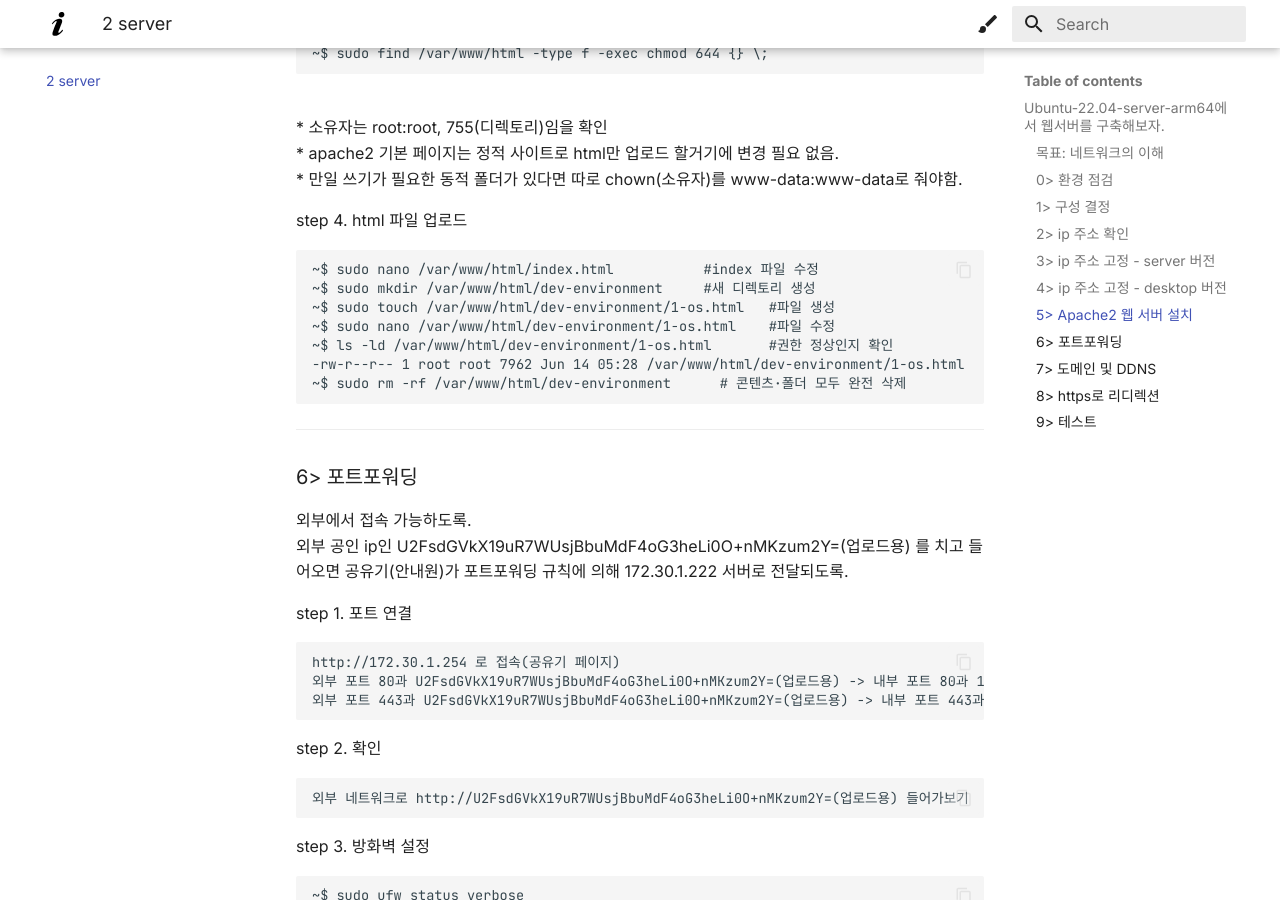
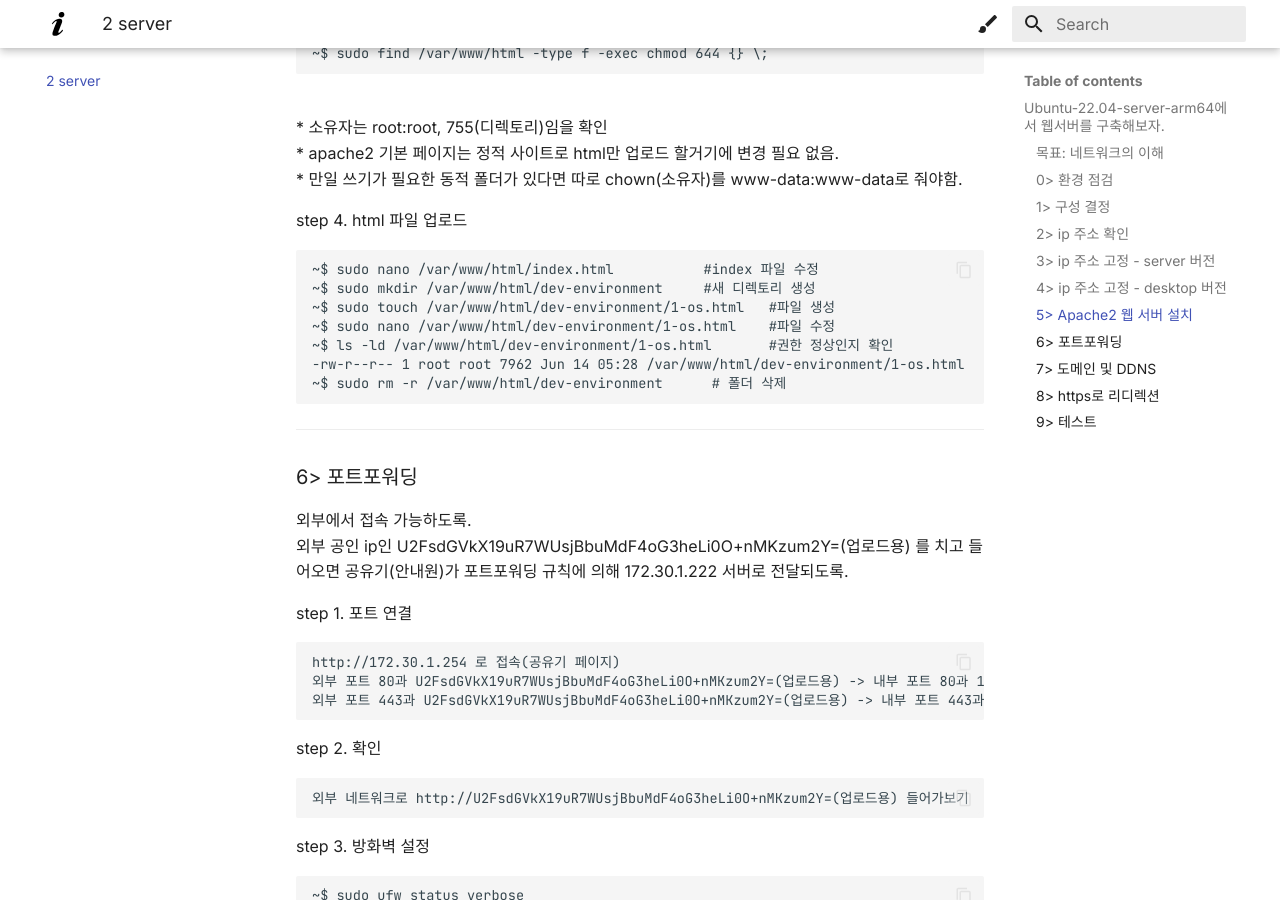
Before and after one commit to kkongnyang2/server-build, an MkDocs documentation site: the page built from docs/2-server.md, in a window 1280 px wide and 900 px high, scrolled down 4842 px. Built offline with MkDocs 1.6.1 and Material for MkDocs 9.7.7, drawn with Linux system fonts in a browser that asks for light colours.

Commit message:
2025.07.08.03.59

````diff
--- a/docs/2-server.md
+++ b/docs/2-server.md
@@ -213,7 +213,7 @@ step 4. html 파일 업로드
 ~$ sudo nano /var/www/html/dev-environment/1-os.html    #파일 수정
 ~$ ls -ld /var/www/html/dev-environment/1-os.html       #권한 정상인지 확인
 -rw-r--r-- 1 root root 7962 Jun 14 05:28 /var/www/html/dev-environment/1-os.html
-~$ sudo rm -rf /var/www/html/dev-environment      # 콘텐츠·폴더 모두 완전 삭제
+~$ sudo rm -r /var/www/html/dev-environment      # 폴더 삭제
 ```
 
 ---
````
